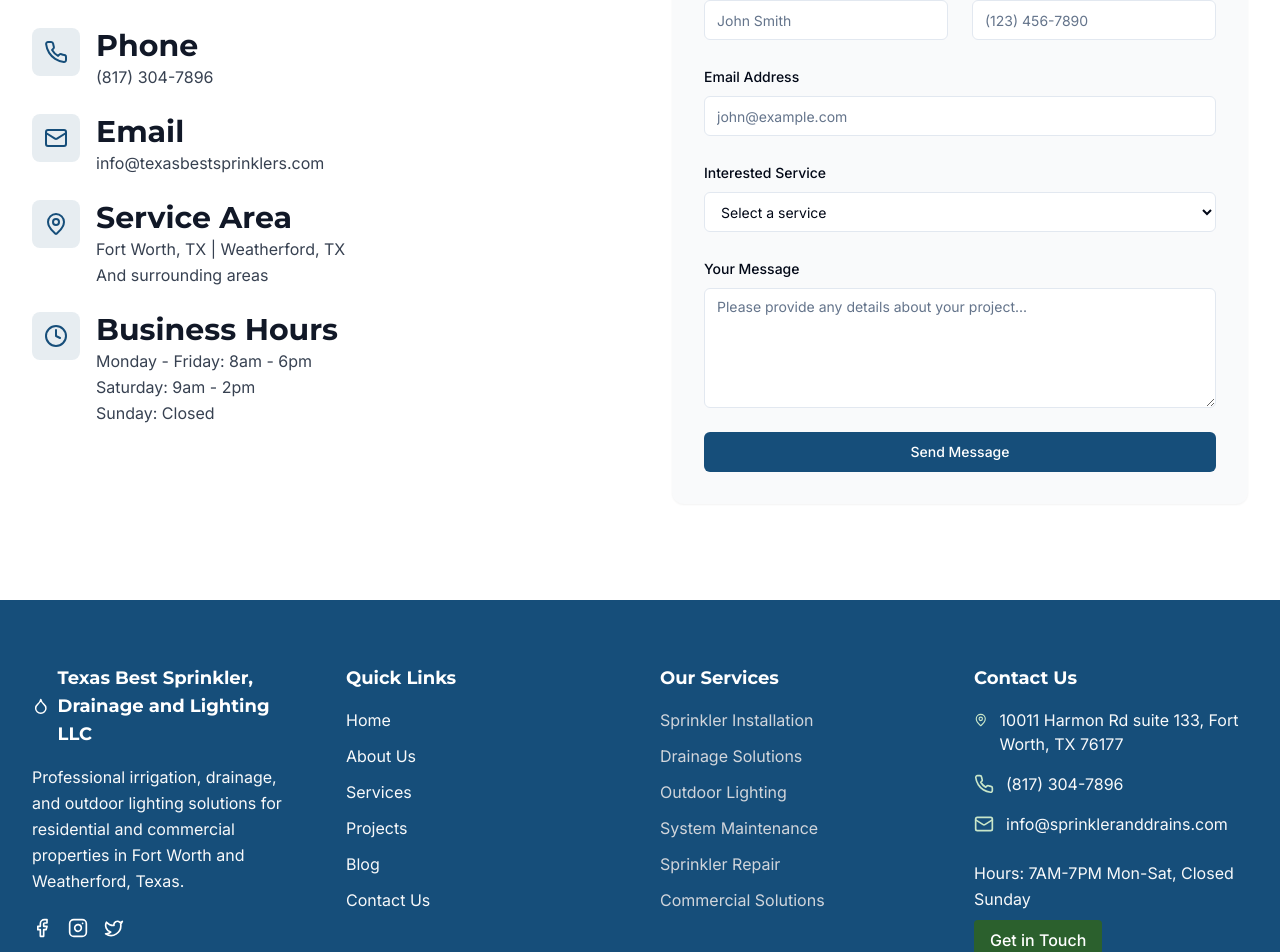
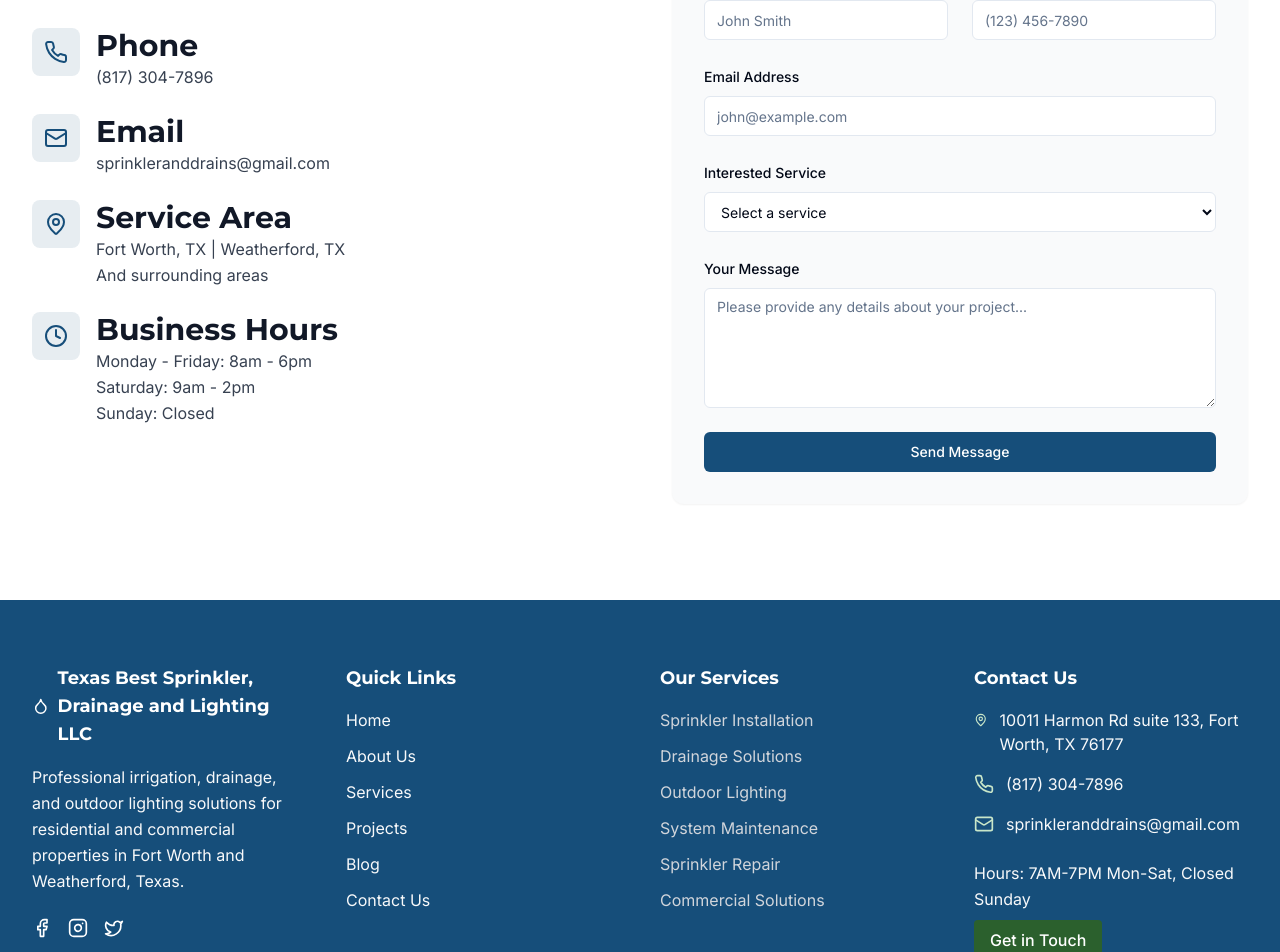
Before and after one commit to aireactstudio/texas-best-sprinklers, a Next.js app: page /contact in a window 1280 px wide. Shown: the part 536-1488 px from the top of the page. Built offline with nearby package versions, Linux system fonts and the light colour scheme.

Commit message:
Fix emails on contact components

```diff
--- a/src/app/contact/page.tsx
+++ b/src/app/contact/page.tsx
@@ -113,7 +113,7 @@
                 </div>
                 <div>
                   <h3 className="font-bold text-gray-900">Email</h3>
-                  <p className="text-gray-700">info@texasbestsprinklers.com</p>
+                  <p className="text-gray-700">sprinkleranddrains@gmail.com</p>
                 </div>
               </div>
 
--- a/src/components/AppHeader.tsx
+++ b/src/components/AppHeader.tsx
@@ -250,7 +250,7 @@
                     </div>
                     <div className="flex items-center space-x-3 text-gray-700">
                       <Mail className="h-5 w-5 text-irrigation-darkBlue" />
-                      <a href="mailto:info@sprinkleranddrains.com" className="hover:text-irrigation-blue">info@sprinkleranddrains.com</a>
+                      <a href="mailto:sprinkleranddrains@gmail.com" className="hover:text-irrigation-blue">sprinkleranddrains@gmail.com</a>
                     </div>
                     <div className="flex items-start space-x-3 text-gray-700">
                       <MapPin className="h-5 w-5 mt-1 text-irrigation-darkBlue" />
--- a/src/components/Footer.tsx
+++ b/src/components/Footer.tsx
@@ -87,7 +87,7 @@
               </li>
               <li className="flex items-center space-x-3">
                 <Mail className="h-5 w-5 text-irrigation-a11y-light-green" />
-                <a href="mailto:info@sprinkleranddrains.com" className="text-irrigation-a11y-light hover:text-irrigation-a11y-light-green transition-colors duration-300">info@sprinkleranddrains.com</a>
+                <a href="mailto:sprinkleranddrains@gmail.com" className="text-irrigation-a11y-light hover:text-irrigation-a11y-light-green transition-colors duration-300">sprinkleranddrains@gmail.com</a>
               </li>
               <li className="pt-2">
                 <p className="text-irrigation-a11y-light mb-2">Hours: 7AM-7PM Mon-Sat, Closed Sunday</p>
--- a/src/components/templates/ServicePageLayout.tsx
+++ b/src/components/templates/ServicePageLayout.tsx
@@ -299,8 +299,8 @@
                 </div>
                 <div>
                   <p className="font-semibold text-gray-800">Email:</p>
-                  <a href="mailto:info@texasbestsprinklers.com" className="text-irrigation-blue hover:text-irrigation-darkBlue">
-                    info@texasbestsprinklers.com
+                  <a href="mailto:sprinkleranddrains@gmail.com" className="text-irrigation-blue hover:text-irrigation-darkBlue">
+                    sprinkleranddrains@gmail.com
                   </a>
                 </div>
               </div>
```
